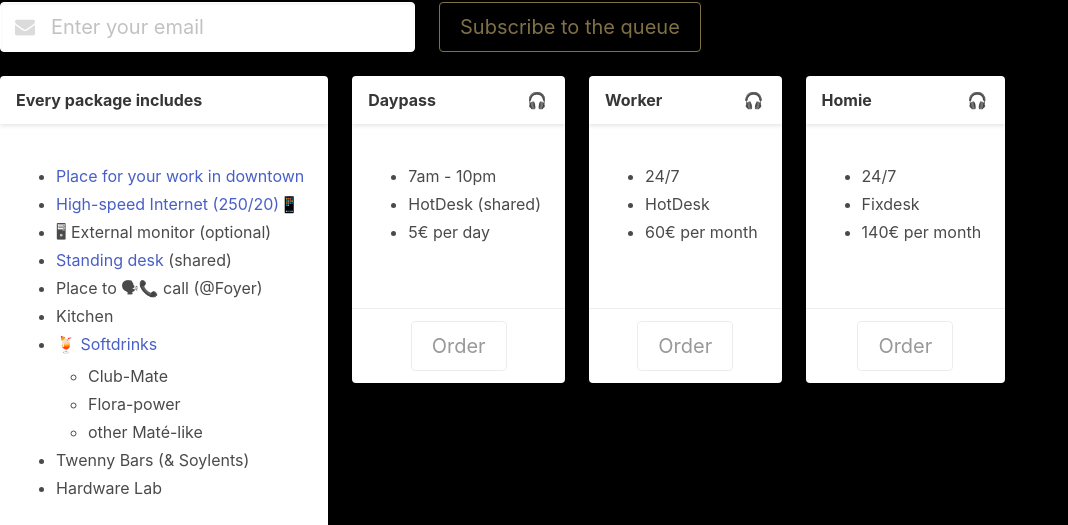
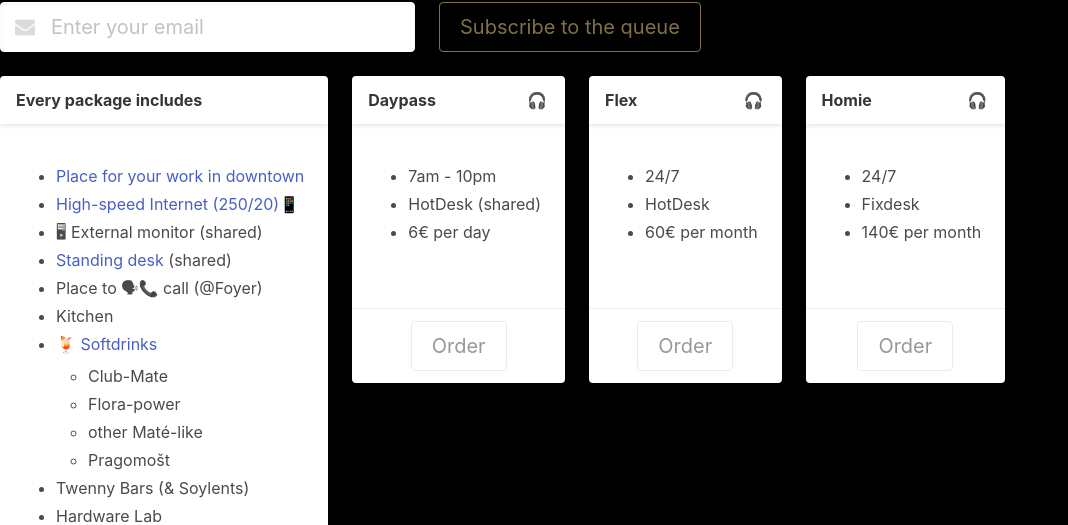
Before and after one commit to Progressbar/progressbar-coweb, a Vue app in the folder cowork-panel/: page /#/ in a window 1280 px wide. Shown: the part 224-749 px from the top of the page, without its empty margins (0-1068 px from the left). Built offline with nearby package versions, Linux system fonts and the light colour scheme; no server answers.

Commit message:
new limo and new price for daypass

```diff
--- a/cowork-panel/src/components/Subscribe.vue
+++ b/cowork-panel/src/components/Subscribe.vue
@@ -46,10 +46,10 @@
               <a href="https://www.google.com/maps/place/Progressbar+hackerspace/@48.1442331,17.1066804,17z/">Place for your work in downtown</a>
             </li>
             <li>
-              <a href="http://beta.speedtest.net/result/6614494632">High-speed Internet (250/20)</a><a href="http://www.speedtest.net/my-result/a/3202628412">📱</a>
+              <a href="https://beta.speedtest.net/result/6614494632">High-speed Internet (250/20)</a><a href="https://beta.speedtest.net/result/a/3202628412">📱</a>
             </li>
             <li>
-              🖥 External monitor (optional)
+              🖥 External monitor (shared)
             </li>
             <li>
               <a href="http://www.ikea.com/sk/sk/catalog/products/S29084966/">Standing desk</a> (shared)
@@ -71,6 +71,9 @@
                 </li>
                 <li>
                   other Maté-like
+                </li>
+                <li>
+                  Pragomošt
                 </li>
               </ul>
             </li>
@@ -108,7 +111,7 @@
               HotDesk (shared)
             </li>
             <li>
-              5€ per day
+              6€ per day
             </li>
           </ul>
           <br>
@@ -127,7 +130,7 @@
     <div class="card">
       <header class="card-header">
         <p class="card-header-title">
-          Worker
+          Flex
         </p>
         <a href="#" class="card-header-icon" aria-label="more options">
           <span class="icon">
```
